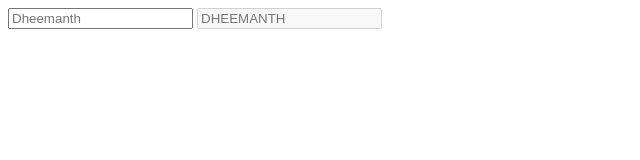
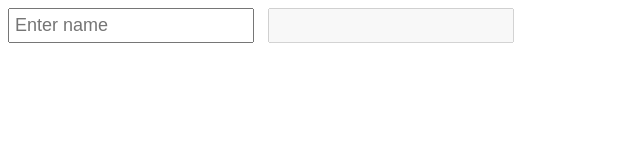
Before and after one commit to Dheemanth29/dhee29, a plain HTML site: page project7/dheemu.html in a window 1280 px wide. Shown: the whole page, without its empty margins (0-640 px from the left). Drawn offline with Linux system fonts and the light colour scheme.

Commit message:
Add files via upload

```diff
--- a/project7/dheemu.html
+++ b/project7/dheemu.html
@@ -5,27 +5,26 @@
     <meta name="viewport" content="width=device-width, initial-scale=1.0">
     <title>Text Fields</title>
     <style>
-        #b{
+        input {
             display: inline-block;
-        }
-        #h{
-            display: inline-block;
+            margin-right: 10px;
+            font-size: 18px;
+            padding: 5px;
         }
     </style>
-
-
 </head>
 <body>
 
-    <input type="text" id="b" placeholder="Dheemanth" onkeyup="Case()">
-    <input type="text" id="h"placeholder="DHEEMANTH" disabled>
+    <input type="text" id="b" placeholder="Enter name" onkeyup="convertToUpper()">
+    <input type="text" id="h" disabled>
+
     <script>
-        function Case() {
-            var f = document.getElementById("a");
-            var i = document.getElementById("i");
-            i.value = f.value.toUpperCase();
+        function convertToUpper() {
+            var inputField = document.getElementById("b");
+            var outputField = document.getElementById("h");
+            outputField.value = inputField.value.toUpperCase();
         }
+    </script>
 
-    </script>
 </body>
 </html>
```
